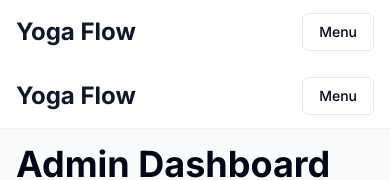
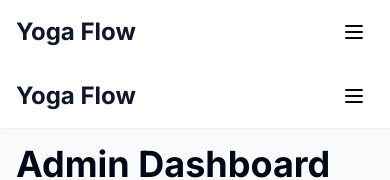
Before and after one commit to partsapiens/yoga-university-mvp, a Next.js app: page /admin/dashboard in a window 390 px wide. Shown: the top 180 px of the page. Built offline with nearby package versions, Linux system fonts and the light colour scheme.

Commit message:
Fix mobile nav toggle and accessibility

```diff
--- a/src/components/layout/Navigation.tsx
+++ b/src/components/layout/Navigation.tsx
@@ -1,6 +1,7 @@
 "use client";
-import React, { useState } from 'react';
+import React, { useEffect, useState } from 'react';
 import Link from 'next/link';
+import { usePathname } from 'next/navigation';
 import { UserRole } from '@/types';
 
 interface NavigationProps {
@@ -21,6 +22,12 @@ export const Navigation = ({ userRole }: NavigationProps) => {
   // TODO: Implement role-based navigation items
   // TODO: Implement user dropdown with profile management
   const [mobileOpen, setMobileOpen] = useState(false);
+  const pathname = usePathname();
+
+  useEffect(() => {
+    // Close the mobile menu when navigating to a new route
+    setMobileOpen(false);
+  }, [pathname]);
 
   return (
     <nav className="bg-background shadow-sm">
@@ -43,17 +50,39 @@ export const Navigation = ({ userRole }: NavigationProps) => {
           {/* Mobile hamburger button */}
           <div className="md:hidden">
             <button
-              className="btn btn-outline"
+              type="button"
+              className="p-2 rounded-md text-foreground hover:text-primary focus:outline-none focus:ring-2 focus:ring-primary"
               aria-label="Toggle menu"
               aria-expanded={mobileOpen}
-              onClick={() => setMobileOpen(!mobileOpen)}
+              aria-controls="mobile-nav"
+              onClick={() => setMobileOpen((v) => !v)}
             >
-              Menu
+              {mobileOpen ? (
+                <svg
+                  className="h-6 w-6"
+                  fill="none"
+                  stroke="currentColor"
+                  viewBox="0 0 24 24"
+                  xmlns="http://www.w3.org/2000/svg"
+                >
+                  <path strokeLinecap="round" strokeLinejoin="round" strokeWidth={2} d="M6 18L18 6M6 6l12 12" />
+                </svg>
+              ) : (
+                <svg
+                  className="h-6 w-6"
+                  fill="none"
+                  stroke="currentColor"
+                  viewBox="0 0 24 24"
+                  xmlns="http://www.w3.org/2000/svg"
+                >
+                  <path strokeLinecap="round" strokeLinejoin="round" strokeWidth={2} d="M4 6h16M4 12h16M4 18h16" />
+                </svg>
+              )}
             </button>
           </div>
         </div>
         {mobileOpen && (
-          <div className="md:hidden pb-4 space-y-2">
+          <div id="mobile-nav" className="md:hidden pb-4 space-y-2">
             {navItems.map((item) => (
               <Link
                 key={item.href}
@@ -64,7 +93,10 @@ export const Navigation = ({ userRole }: NavigationProps) => {
                 {item.label}
               </Link>
             ))}
-            <button className="btn btn-primary w-full" onClick={() => setMobileOpen(false)}>
+            <button
+              className="btn btn-primary w-full"
+              onClick={() => setMobileOpen(false)}
+            >
               Log In
             </button>
           </div>
```
